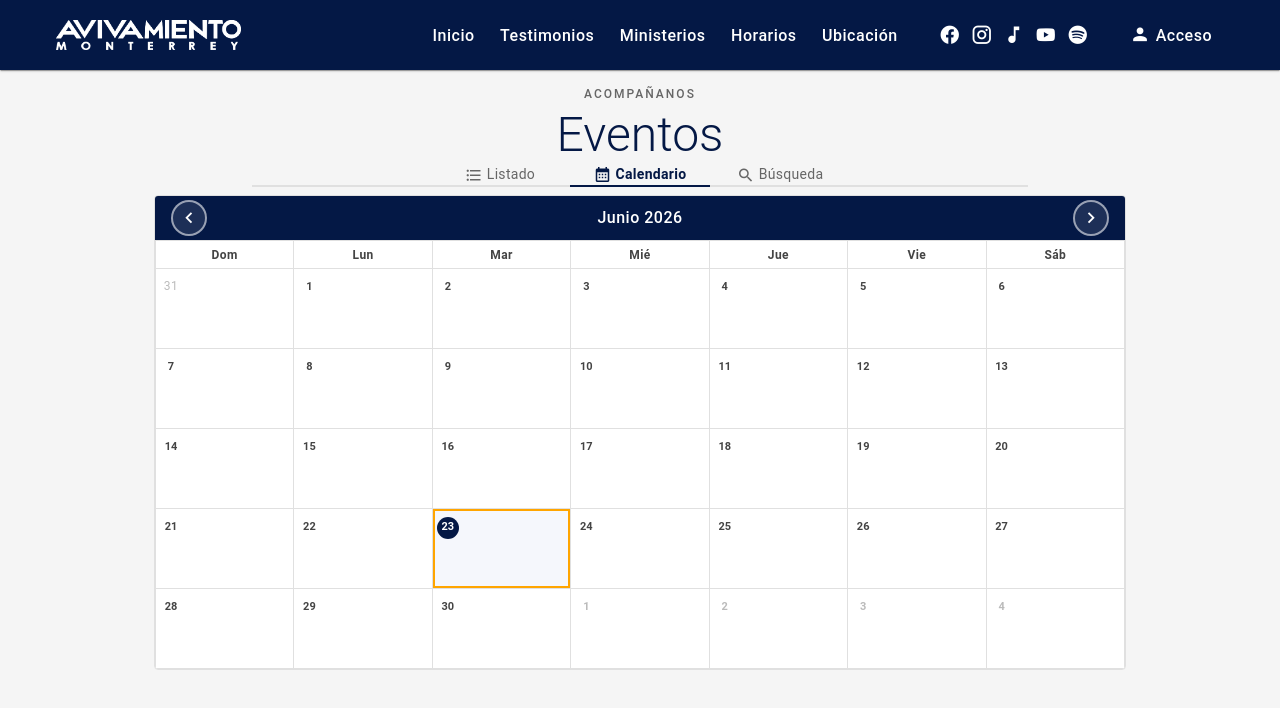
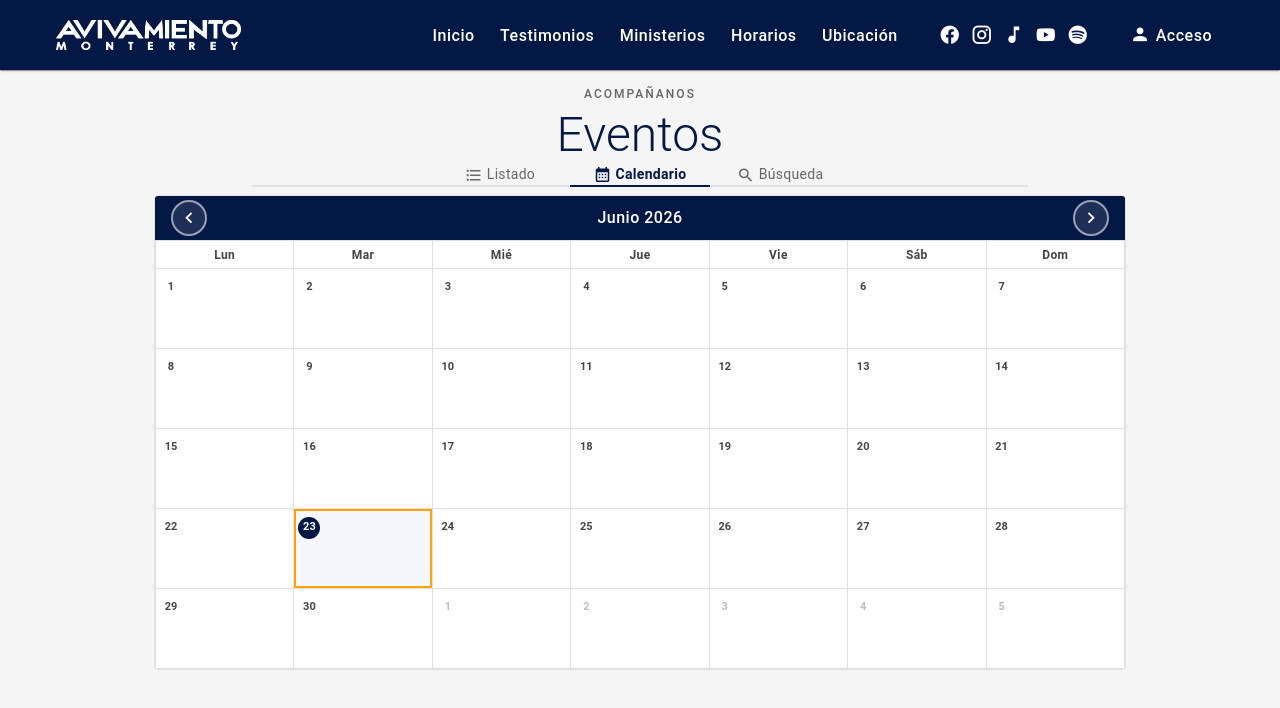
Before and after one commit to chemoral87/avivamiento_webpage, a Nuxt app: page /calendar in a window 1280 px wide. Both pictures are taken after a click on the button "Calendario". Shown: the top 708 px of the page. Built offline with nearby package versions, Linux system fonts and the light colour scheme.

Commit message:
dinamic first day week

```diff
--- a/app/components/calendar/CalendarView.vue
+++ b/app/components/calendar/CalendarView.vue
@@ -19,7 +19,7 @@
         <!-- Day-of-week headers -->
         <div class="big-cal-grid">
           <div
-            v-for="d in weekdayNames"
+            v-for="d in currentWeekdayNames"
             :key="d"
             class="big-cal-header text-caption font-weight-bold"
             style="color:#444;"
@@ -151,17 +151,26 @@
 <script setup>
 import { computed, ref, onUnmounted } from 'vue'
 import { classifications, classificationColor } from '~/constants/classifications'
-import { monthNames, weekdayNames, formatEventTime } from '~/constants/dates'
+import { monthNames, weekdayNamesMondayFirst, weekdayNamesSundayFirst, formatEventTime } from '~/constants/dates'
 
 const router = useRouter()
 
 const props = defineProps({
-  calYear:  { type: Number, required: true },
-  calMonth: { type: Number, required: true },
-  events:   { type: Array,  default: () => [] },
+  calYear:            { type: Number,  required: true },
+  calMonth:           { type: Number,  required: true },
+  events:             { type: Array,   default: () => [] },
+  // ── Week-start flag ───────────────────────────────────────────────────────
+  // true  → week starts on Monday (Lun … Dom)
+  // false → week starts on Sunday (Dom … Sáb)
+  weekStartsOnMonday: { type: Boolean, default: true },
 })
 
 const emit = defineEmits(['prev-month', 'next-month'])
+
+// ── Weekday header labels ──────────────────────────────────────────────────
+const currentWeekdayNames = computed(() =>
+  props.weekStartsOnMonday ? weekdayNamesMondayFirst : weekdayNamesSundayFirst
+)
 
 const today = new Date()
 const selectedDayIso = ref(null)
@@ -189,7 +198,7 @@ const selectDay = (cell) => {
   selectedDayIso.value = selectedDayIso.value === cell.iso ? null : cell.iso
 }
 
-// ── Classification ─────────────────────────────────────────────────────────
+// ── Navigation ─────────────────────────────────────────────────────────────
 
 const goToEvent = (event) => {
 console.log(event.slug_name)
@@ -221,17 +230,24 @@ const selectedDayEvents = computed(() => {
   return eventsByDate.value[selectedDayIso.value] ?? []
 })
 
+// ── Week-offset helper ─────────────────────────────────────────────────────
+// Converts JS getDay() (0=Sun … 6=Sat) to a 0-based column index
+// depending on whether the week starts on Monday or Sunday.
+const toWeekColumn = (jsDay) => props.weekStartsOnMonday
+  ? (jsDay + 6) % 7   // Mon=0 … Sun=6
+  : jsDay              // Sun=0 … Sat=6
+
 // ── Leading cells (prev-month) ─────────────────────────────────────────────
 const leadingCells = computed(() => {
-  const firstDayOfWeek = new Date(props.calYear, props.calMonth, 1).getDay()
-  if (firstDayOfWeek === 0) return []
+  const firstCol = toWeekColumn(new Date(props.calYear, props.calMonth, 1).getDay())
+  if (firstCol === 0) return []
 
   const prevMonth       = props.calMonth === 0 ? 11 : props.calMonth - 1
   const prevYear        = props.calMonth === 0 ? props.calYear - 1 : props.calYear
   const daysInPrevMonth = new Date(prevYear, prevMonth + 1, 0).getDate()
 
-  return Array.from({ length: firstDayOfWeek }, (_, i) => {
-    const d   = daysInPrevMonth - (firstDayOfWeek - 1 - i)
+  return Array.from({ length: firstCol }, (_, i) => {
+    const d   = daysInPrevMonth - (firstCol - 1 - i)
     const iso = `${prevYear}-${String(prevMonth + 1).padStart(2,'0')}-${String(d).padStart(2,'0')}`
     return { day: d, iso, events: eventsByDate.value[iso] ?? [] }
   })
@@ -255,11 +271,11 @@ const cells = computed(() => {
     })
   }
 
-  const lastDayOfWeek = new Date(props.calYear, props.calMonth, daysInMonth).getDay()
-  if (lastDayOfWeek < 6) {
+  const lastCol = toWeekColumn(new Date(props.calYear, props.calMonth, daysInMonth).getDay())
+  if (lastCol < 6) {
     const nextMonth = props.calMonth === 11 ? 0 : props.calMonth + 1
     const nextYear  = props.calMonth === 11 ? props.calYear + 1 : props.calYear
-    for (let d = 1; d <= 6 - lastDayOfWeek; d++) {
+    for (let d = 1; d <= 6 - lastCol; d++) {
       const iso = `${nextYear}-${String(nextMonth + 1).padStart(2,'0')}-${String(d).padStart(2,'0')}`
       result.push({ day: d, iso, isToday: false, otherMonth: true, events: eventsByDate.value[iso] ?? [] })
     }
--- a/app/constants/dates.js
+++ b/app/constants/dates.js
@@ -3,7 +3,18 @@ export const monthNames = [
   'Julio','Agosto','Septiembre','Octubre','Noviembre','Diciembre'
 ]
 
-export const weekdayNames = ['Dom','Lun','Mar','Mié','Jue','Vie','Sáb']
+// ── Week start flag ────────────────────────────────────────────────────────
+// Set to true  → week starts on Monday (Lun, Mar, Mié, Jue, Vie, Sáb, Dom)
+// Set to false → week starts on Sunday (Dom, Lun, Mar, Mié, Jue, Vie, Sáb)
+export const WEEK_STARTS_ON_MONDAY = true
+
+export const weekdayNamesMondayFirst = ['Lun','Mar','Mié','Jue','Vie','Sáb','Dom']
+export const weekdayNamesSundayFirst = ['Dom','Lun','Mar','Mié','Jue','Vie','Sáb']
+
+// Kept for backward-compatibility — resolves to whichever the flag selects
+export const weekdayNames = WEEK_STARTS_ON_MONDAY
+  ? weekdayNamesMondayFirst
+  : weekdayNamesSundayFirst
 
 export const formatEventTime = (t) => {
   if (!t) return ''
--- a/app/pages/calendar/index.vue
+++ b/app/pages/calendar/index.vue
@@ -87,6 +87,7 @@
             :cal-year="calYear"
             :cal-month="calMonth"
             :events="events"
+            :week-starts-on-monday="WEEK_STARTS_ON_MONDAY"
             @prev-month="prevMonth"
             @next-month="nextMonth"
           />
@@ -124,7 +125,7 @@
 <script setup>
 import { ref, onMounted } from 'vue'
 import axios from 'axios'
-import { monthNames } from '~/constants/dates'
+import { monthNames, WEEK_STARTS_ON_MONDAY } from '~/constants/dates'
 
 // Native debounce — avoids lodash-es dependency
 const debounce = (fn, delay) => {
@@ -160,23 +161,29 @@ const encodeBase64 = (str) => {
   }
 }
 
+// Converts JS getDay() (0=Sun … 6=Sat) to a 0-based grid column
+// depending on the WEEK_STARTS_ON_MONDAY flag.
+const toWeekColumn = (jsDay) => WEEK_STARTS_ON_MONDAY
+  ? (jsDay + 6) % 7   // Mon=0 … Sun=6
+  : jsDay              // Sun=0 … Sat=6
+
 const buildDateRange = () => {
-  // start_date: first visible cell (leading prev-month Sunday or the 1st)
-  const firstDayOfWeek  = new Date(calYear.value, calMonth.value, 1).getDay()
-  const prevMonth       = calMonth.value === 0 ? 11 : calMonth.value - 1
-  const prevYear        = calMonth.value === 0 ? calYear.value - 1 : calYear.value
-  const daysInPrevMonth = new Date(prevYear, prevMonth + 1, 0).getDate()
-  const firstVisibleDay   = firstDayOfWeek === 0 ? 1 : daysInPrevMonth - (firstDayOfWeek - 1)
-  const firstVisibleMonth = firstDayOfWeek === 0 ? calMonth.value : prevMonth
-  const firstVisibleYear  = firstDayOfWeek === 0 ? calYear.value  : prevYear
-  const start_date = `${firstVisibleYear}-${String(firstVisibleMonth + 1).padStart(2,'0')}-${String(firstVisibleDay).padStart(2,'0')}`
+  // start_date: first visible cell
+  const firstCol      = toWeekColumn(new Date(calYear.value, calMonth.value, 1).getDay())
+  const prevMonth     = calMonth.value === 0 ? 11 : calMonth.value - 1
+  const prevYear      = calMonth.value === 0 ? calYear.value - 1 : calYear.value
+  const daysInPrev    = new Date(prevYear, prevMonth + 1, 0).getDate()
+  const firstVisDay   = firstCol === 0 ? 1 : daysInPrev - (firstCol - 1)
+  const firstVisMon   = firstCol === 0 ? calMonth.value : prevMonth
+  const firstVisYear  = firstCol === 0 ? calYear.value  : prevYear
+  const start_date    = `${firstVisYear}-${String(firstVisMon + 1).padStart(2,'0')}-${String(firstVisDay).padStart(2,'0')}`
 
-  // end_date: last Saturday visible (trailing next-month days)
-  const daysInMonth   = new Date(calYear.value, calMonth.value + 1, 0).getDate()
-  const lastDayOfWeek = new Date(calYear.value, calMonth.value, daysInMonth).getDay()
-  const trailingDays  = lastDayOfWeek < 6 ? 6 - lastDayOfWeek : 0
-  const endObj        = new Date(calYear.value, calMonth.value, daysInMonth + trailingDays)
-  const end_date      = `${endObj.getFullYear()}-${String(endObj.getMonth() + 1).padStart(2,'0')}-${String(endObj.getDate()).padStart(2,'0')}`
+  // end_date: last visible cell (trailing days fill the row to column 6)
+  const daysInMonth = new Date(calYear.value, calMonth.value + 1, 0).getDate()
+  const lastCol     = toWeekColumn(new Date(calYear.value, calMonth.value, daysInMonth).getDay())
+  const trailing    = lastCol < 6 ? 6 - lastCol : 0
+  const endObj      = new Date(calYear.value, calMonth.value, daysInMonth + trailing)
+  const end_date    = `${endObj.getFullYear()}-${String(endObj.getMonth() + 1).padStart(2,'0')}-${String(endObj.getDate()).padStart(2,'0')}`
 
   return { start_date, end_date }
 }
--- a/package.json
+++ b/package.json
@@ -1,6 +1,6 @@
 {
   "name": "avivamiento-webpage",
-  "version": "1.0.110",
+  "version": "1.0.111",
   "type": "module",
   "private": true,
   "engines": {
```
Also changed, not shown: 1 other file (tests, documents, lock files or other folders).
